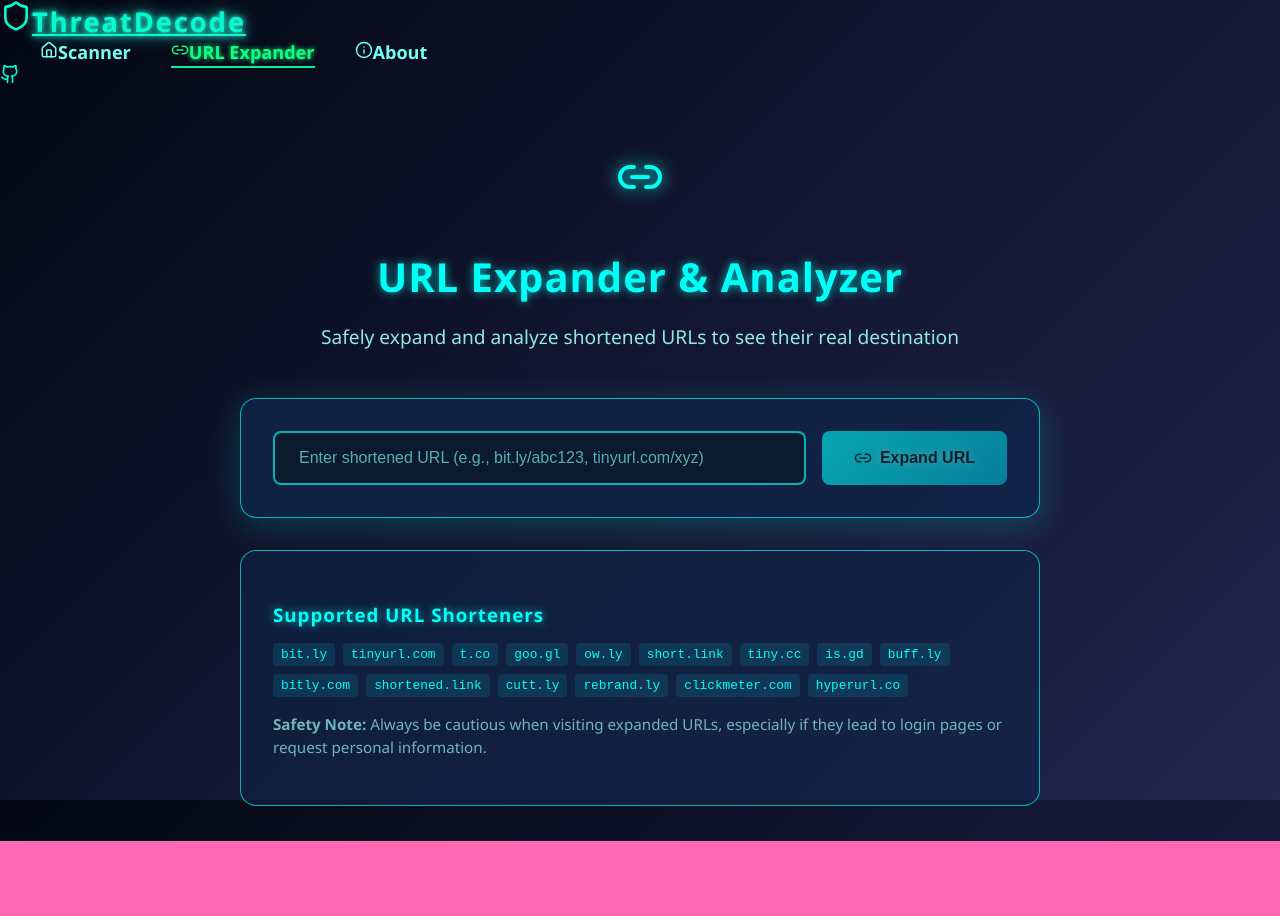
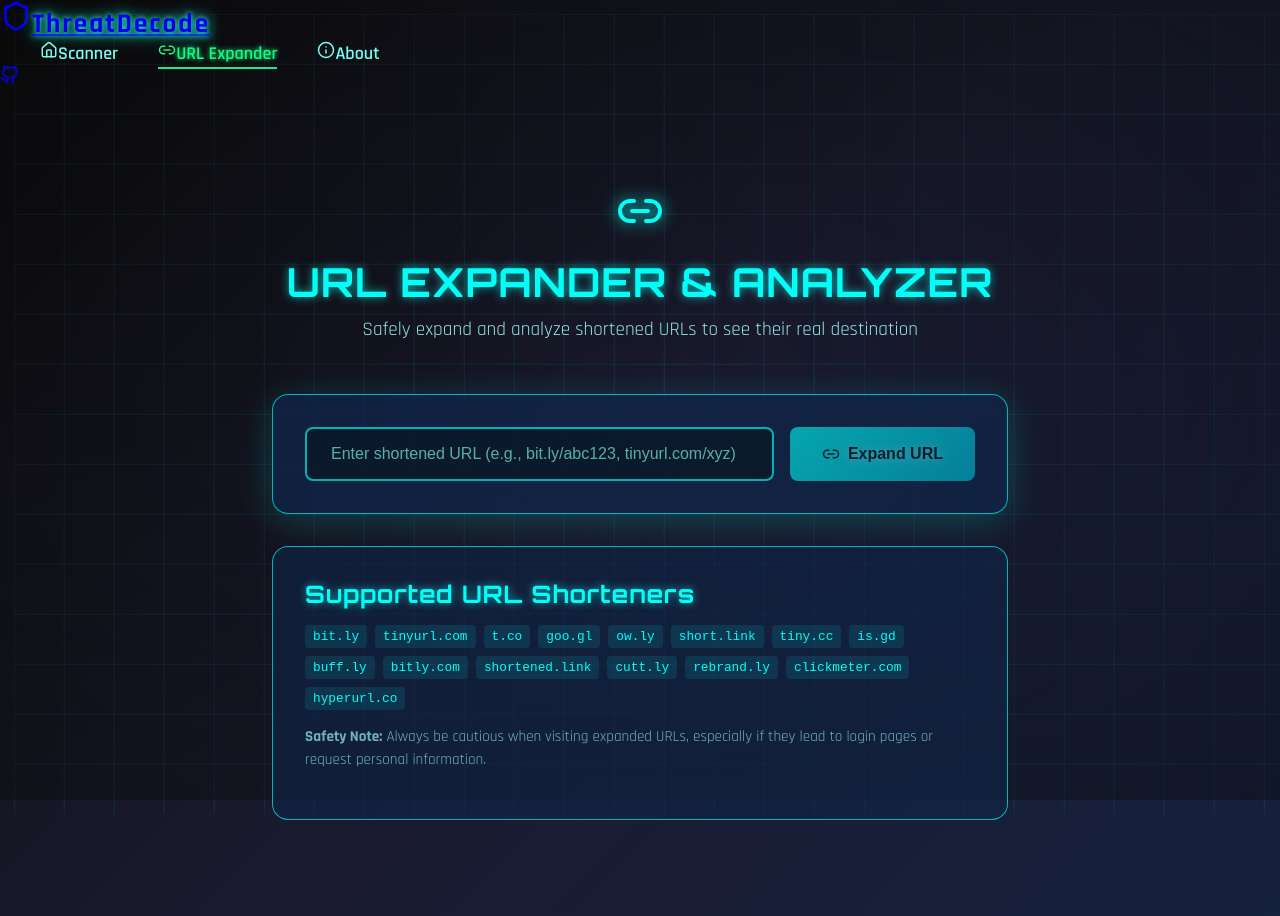
Before and after one commit to gowri018/AntiQuish, a React (Create React App) app in the folder threatdecode-frontend/: page /url-expander in a window 1280 px wide. Before the commit the page ends 841 px from the top, so only its background shows below. Built offline with nearby package versions, Linux system fonts and the light colour scheme.

Commit message:
dark theme

```diff
--- a/threatdecode-frontend/src/App.css
+++ b/threatdecode-frontend/src/App.css
@@ -1,23 +1,327 @@
-body {
-  font-family: 'Segoe UI', 'Roboto', 'Helvetica Neue', Arial, 'Liberation Sans', 'Nimbus Sans', sans-serif;
-  background: linear-gradient(135deg, #040713 0%, #21264e 100%);
-  color: #c8ffe4;
+/* Cyberpunk Theme - Global Styles */
+@import url('https://fonts.googleapis.com/css2?family=Orbitron:wght@400;700;900&family=Rajdhani:wght@300;400;500;600;700&display=swap');
+
+:root {
+  --cyber-primary: #00ffff;
+  --cyber-secondary: #ff00ff;
+  --cyber-accent: #ffff00;
+  --cyber-success: #00ff41;
+  --cyber-danger: #ff073a;
+  --cyber-warning: #ffa500;
+  --cyber-dark: #0a0a0a;
+  --cyber-dark-alt: #1a1a2e;
+  --cyber-dark-card: #16213e;
+  --cyber-text: #e0e6ed;
+  --cyber-text-dim: #a0a0a0;
+  --cyber-border: #00ffff;
+  --cyber-glow: 0 0 10px var(--cyber-primary);
+  --cyber-glow-strong: 0 0 20px var(--cyber-primary), 0 0 30px var(--cyber-primary);
+}
+
+* {
   margin: 0;
-  min-height: 100vh;
-  background-attachment: fixed;
-  background-color: hotpink;
+  padding: 0;
   box-sizing: border-box;
 }
 
-.main-content {
-  min-height: 90vh;
+body {
+  font-family: 'Rajdhani', 'Segoe UI', sans-serif;
+  background: linear-gradient(135deg, #0a0a0a 0%, #1a1a2e 50%, #16213e 100%);
+  color: var(--cyber-text);
+  overflow-x: hidden;
+  min-height: 100vh;
+  position: relative;
 }
 
-a {
-  color: #07f9d1;
+.App {
+  min-height: 100vh;
+  position: relative;
+  background-attachment: fixed;
 }
 
-h1, h2, h3, h4 {
-  font-family: 'Segoe UI', 'Arial Black', 'sans-serif';
+/* Animated Background Grid */
+.cyber-grid {
+  position: fixed;
+  top: 0;
+  left: 0;
+  width: 100%;
+  height: 100%;
+  background-image:
+    linear-gradient(rgba(0, 255, 255, 0.1) 1px, transparent 1px),
+    linear-gradient(90deg, rgba(0, 255, 255, 0.1) 1px, transparent 1px);
+  background-size: 50px 50px;
+  animation: grid-move 20s linear infinite;
+  z-index: -2;
+}
+
+.cyber-overlay {
+  position: fixed;
+  top: 0;
+  left: 0;
+  width: 100%;
+  height: 100%;
+  background: radial-gradient(ellipse at center, transparent 0%, rgba(10, 10, 10, 0.4) 100%);
+  pointer-events: none;
+  z-index: -1;
+}
+
+@keyframes grid-move {
+  0% { transform: translate(0, 0); }
+  100% { transform: translate(50px, 50px); }
+}
+
+.main-content {
+  padding: 2rem;
+  max-width: 1200px;
+  margin: 0 auto;
+  position: relative;
+  z-index: 1;
+}
+
+/* Cyber Card Styling */
+.cyber-card {
+  background: rgba(22, 33, 62, 0.9);
+  border: 2px solid var(--cyber-primary);
+  border-radius: 10px;
+  padding: 2rem;
+  margin: 1rem 0;
+  box-shadow: var(--cyber-glow), inset 0 0 20px rgba(0, 255, 255, 0.05);
+  backdrop-filter: blur(10px);
+  position: relative;
+  overflow: hidden;
+  transition: all 0.3s ease;
+}
+
+.cyber-card::before {
+  content: '';
+  position: absolute;
+  top: -2px;
+  left: -2px;
+  right: -2px;
+  bottom: -2px;
+  background: linear-gradient(45deg, var(--cyber-primary), var(--cyber-secondary), var(--cyber-accent), var(--cyber-primary));
+  border-radius: inherit;
+  z-index: -1;
+  animation: border-glow 3s linear infinite;
+}
+
+@keyframes border-glow {
+  0%, 100% { opacity: 0.5; }
+  50% { opacity: 1; }
+}
+
+.cyber-card:hover {
+  transform: translateY(-5px);
+  box-shadow: var(--cyber-glow-strong), inset 0 0 30px rgba(0, 255, 255, 0.1);
+}
+
+/* Cyber Button Styling */
+.cyber-button {
+  background: linear-gradient(45deg, var(--cyber-primary), var(--cyber-secondary));
+  border: none;
+  padding: 0.8rem 2rem;
+  color: var(--cyber-dark);
+  font-family: 'Orbitron', monospace;
+  font-weight: 700;
+  font-size: 1rem;
+  text-transform: uppercase;
+  letter-spacing: 1px;
+  border-radius: 5px;
+  cursor: pointer;
+  position: relative;
+  overflow: hidden;
+  transition: all 0.3s ease;
+  text-shadow: none;
+}
+
+.cyber-button::before {
+  content: '';
+  position: absolute;
+  top: 0;
+  left: -100%;
+  width: 100%;
+  height: 100%;
+  background: linear-gradient(90deg, transparent, rgba(255, 255, 255, 0.4), transparent);
+  transition: left 0.5s;
+}
+
+.cyber-button:hover {
+  box-shadow: var(--cyber-glow-strong);
+  transform: translateY(-2px);
+}
+
+.cyber-button:hover::before {
+  left: 100%;
+}
+
+/* Cyber Input Styling */
+.cyber-input {
+  background: rgba(10, 10, 10, 0.8);
+  border: 2px solid var(--cyber-primary);
+  border-radius: 5px;
+  padding: 1rem;
+  color: var(--cyber-text);
+  font-family: 'Rajdhani', monospace;
+  font-size: 1rem;
+  transition: all 0.3s ease;
+  outline: none;
+}
+
+.cyber-input:focus {
+  box-shadow: var(--cyber-glow);
+  border-color: var(--cyber-accent);
+}
+
+.cyber-input::placeholder {
+  color: var(--cyber-text-dim);
+}
+
+/* Typography */
+h1, h2, h3, h4, h5, h6 {
+  font-family: 'Orbitron', monospace;
+  font-weight: 700;
+  color: var(--cyber-primary);
+  text-shadow: var(--cyber-glow);
   letter-spacing: 1px;
 }
+
+h1 {
+  font-size: 2.5rem;
+  text-transform: uppercase;
+}
+
+h2 {
+  font-size: 2rem;
+  margin-bottom: 1rem;
+}
+
+h3 {
+  font-size: 1.5rem;
+  margin-bottom: 0.8rem;
+}
+
+p {
+  line-height: 1.6;
+  margin-bottom: 1rem;
+  color: var(--cyber-text);
+}
+
+/* Code blocks */
+code {
+  background: rgba(0, 0, 0, 0.6);
+  color: var(--cyber-success);
+  padding: 0.2rem 0.5rem;
+  border-radius: 3px;
+  font-family: 'Courier New', monospace;
+  border: 1px solid var(--cyber-primary);
+  text-shadow: 0 0 5px var(--cyber-success);
+}
+
+/* Loading Spinner */
+.loading-spinner {
+  width: 50px;
+  height: 50px;
+  border: 3px solid rgba(0, 255, 255, 0.3);
+  border-top: 3px solid var(--cyber-primary);
+  border-radius: 50%;
+  animation: spin 1s linear infinite;
+  margin: 0 auto;
+}
+
+@keyframes spin {
+  0% { transform: rotate(0deg); }
+  100% { transform: rotate(360deg); }
+}
+
+/* Error Messages */
+.error-message {
+  background: rgba(255, 7, 58, 0.1);
+  border: 1px solid var(--cyber-danger);
+  border-radius: 5px;
+  padding: 1rem;
+  color: var(--cyber-danger);
+  font-family: 'Orbitron', monospace;
+  font-weight: 600;
+  margin: 1rem 0;
+  display: flex;
+  align-items: center;
+  gap: 0.5rem;
+  box-shadow: 0 0 10px rgba(255, 7, 58, 0.3);
+}
+
+/* Success Messages */
+.success-message {
+  background: rgba(0, 255, 65, 0.1);
+  border: 1px solid var(--cyber-success);
+  border-radius: 5px;
+  padding: 1rem;
+  color: var(--cyber-success);
+  font-family: 'Orbitron', monospace;
+  font-weight: 600;
+  margin: 1rem 0;
+  display: flex;
+  align-items: center;
+  gap: 0.5rem;
+  box-shadow: 0 0 10px rgba(0, 255, 65, 0.3);
+}
+
+/* Glitch Effect */
+@keyframes glitch {
+  0%, 100% { transform: translate(0); }
+  20% { transform: translate(-2px, 2px); }
+  40% { transform: translate(-2px, -2px); }
+  60% { transform: translate(2px, 2px); }
+  80% { transform: translate(2px, -2px); }
+}
+
+.glitch {
+  animation: glitch 0.3s infinite;
+}
+
+/* Responsive Design */
+@media (max-width: 768px) {
+  .main-content {
+    padding: 1rem;
+  }
+
+  .cyber-card {
+    padding: 1.5rem;
+  }
+
+  h1 {
+    font-size: 2rem;
+  }
+
+  .cyber-button {
+    padding: 0.7rem 1.5rem;
+    font-size: 0.9rem;
+  }
+}
+
+@media (max-width: 480px) {
+  h1 {
+    font-size: 1.8rem;
+  }
+
+  .cyber-card {
+    padding: 1rem;
+  }
+}
+
+/* Scrollbar Styling */
+::-webkit-scrollbar {
+  width: 8px;
+}
+
+::-webkit-scrollbar-track {
+  background: var(--cyber-dark);
+}
+
+::-webkit-scrollbar-thumb {
+  background: var(--cyber-primary);
+  border-radius: 4px;
+}
+
+::-webkit-scrollbar-thumb:hover {
+  background: var(--cyber-secondary);
+}
```
